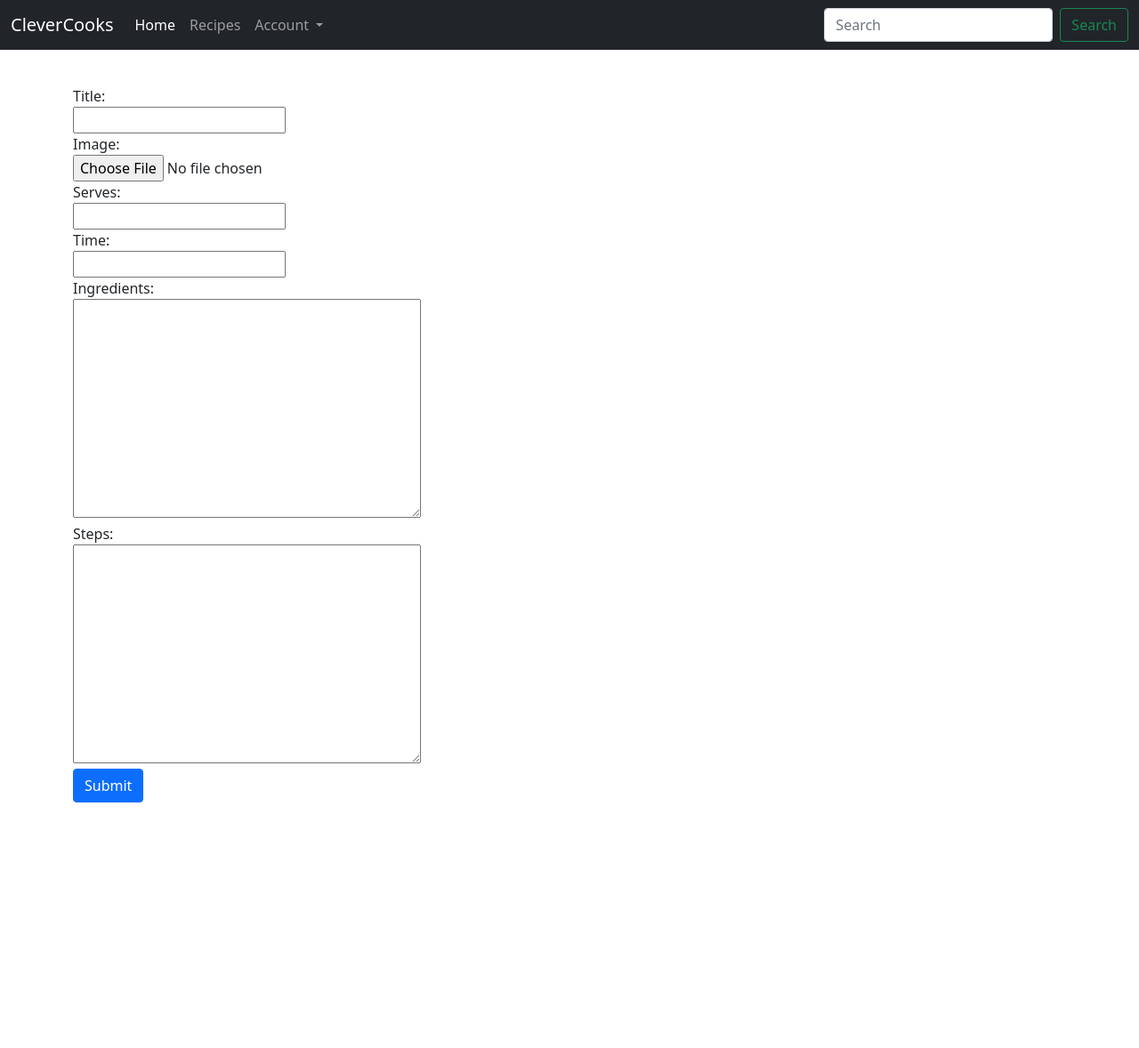
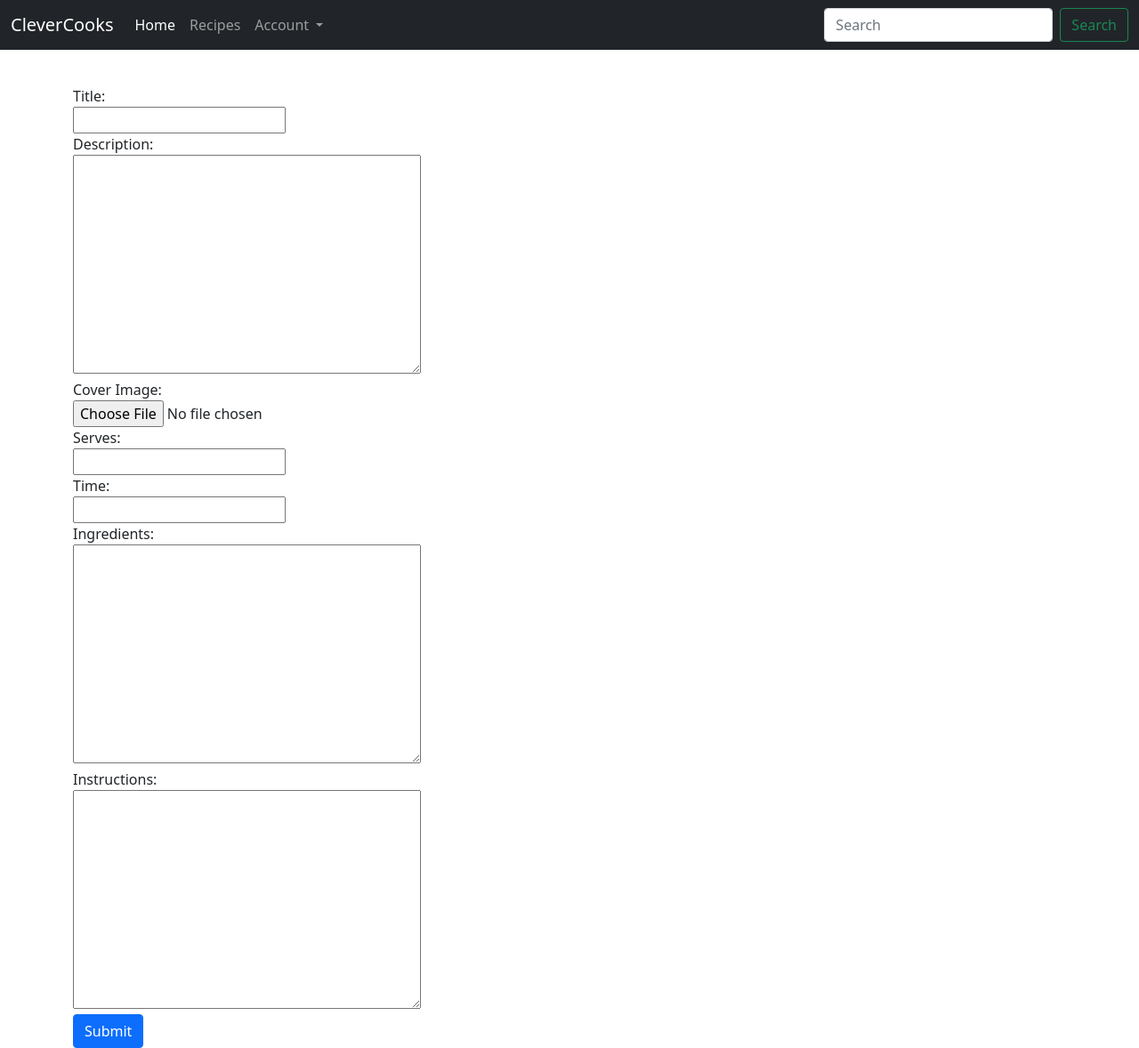
Before and after one commit to DhruvBundheliya/CleverCooks, a Django app: page /postrecipe in a window 1280 px wide. Shown: the whole page at 89% size. Before the commit the page ends 902 px from the top, so only its background shows below. Run offline with Django 3.2, Linux system fonts and the light colour scheme.

Commit message:
first commit

```diff
--- a/CleverCooks/urls.py
+++ b/CleverCooks/urls.py
@@ -15,9 +15,11 @@ Including another URLconf
 """
 from django.contrib import admin
 from django.urls import path,include
+from django.conf import settings
+from django.conf.urls.static import static
 
 urlpatterns = [
     path('admin/', admin.site.urls),
     path('',include('User.urls')),
      path('',include('Recipe.urls'))
-]
+]  + static(settings.MEDIA_URL, document_root = settings.MEDIA_ROOT)
--- a/Recipe/admin.py
+++ b/Recipe/admin.py
@@ -2,4 +2,4 @@ from django.contrib import admin
 from .models import Recipe
 @admin.register(Recipe)
 class RecipeModelAdmin(admin.ModelAdmin):
-    list_display = ['id','title','image','serves','time','ingredients','steps']
+    list_display = ['id','title','description','coverImage','serves','time','ingredients','instructions']
--- a/Recipe/models.py
+++ b/Recipe/models.py
@@ -5,11 +5,13 @@ from django.contrib.auth.models import User
 
 class Recipe(models.Model):
     title = models.CharField(max_length=200)
-    image= models.ImageField(upload_to="RecipeImage")
+    description = models.TextField()
+    coverImage= models.ImageField(upload_to="RecipeImage")
     serves = models.CharField(max_length=50)
     time = models.CharField(max_length=50)
     ingredients = models.TextField()
-    steps = models.TextField()
+    instructions = models.TextField()
+    pub_date = models.DateField()
 
     def __str__(self):
         return self.title
--- a/Recipe/templates/post_recipe.html
+++ b/Recipe/templates/post_recipe.html
@@ -11,8 +11,11 @@
         <br>
         <input type="text" name="title" maxlength="200" required id="id_title">
         <br>
-        <label for="id_image">Image:</label><br>
-        <input type="file" name="image" accept="image/*" required id="id_image"><br>
+        <label for="id_description">Description:</label><br>
+        <textarea name="description" cols="40" rows="10" required id="id_description"></textarea><br>
+
+        <label for="id_coverImage">Cover Image:</label><br>
+        <input type="file" name="coverImage" accept="image/*" required id="id_coverImage"><br>
 
         <label for="id_serves">Serves:</label><br>
         <input type="text" name="serves" maxlength="50" required id="id_serves"><br>
@@ -23,8 +26,8 @@
         <label for="id_ingredients">Ingredients:</label><br>
         <textarea name="ingredients" cols="40" rows="10" required id="id_ingredients"></textarea><br>
 
-        <label for="id_steps">Steps:</label><br>
-        <textarea name="steps" cols="40" rows="10" required id="id_steps"></textarea><br>
+        <label for="id_instructions">Instructions:</label><br>
+        <textarea name="instructions" cols="40" rows="10" required id="id_instructions"></textarea><br>
 
         <input type="submit" value="Submit" class="btn btn-primary" />
       </form>
--- a/Recipe/views.py
+++ b/Recipe/views.py
@@ -8,13 +8,15 @@ def index(request):
 def postrecipe(request):
     if request.method == 'POST':
         title = request.POST['title']
-        image = request.POST['image']
+        description = request.POST['description']
+        coverImage = request.POST['coverImage']
         serves = request.POST['serves']
         time = request.POST['time']
         ingredients = request.POST['ingredients']
-        steps = request.POST['steps']
-        recipe = Recipe(title=title, image=image,serves=serves,time=time,ingredients=ingredients,steps=steps)
+        instructions = request.POST['instructions']
+        recipe = Recipe(title=title,description=description, coverImage=coverImage,serves=serves,time=time,ingredients=ingredients,instructions=instructions)
         recipe.save()
+        return render(request,'recipes.html')
     return render(request,'post_recipe.html')
 
 
```
Also changed, not shown: Recipe/migrations/0005_auto_20211121_1329.py (added), Recipe/migrations/0006_recipe_pub_date.py (added), Recipe/migrations/0007_rename_image_recipe_coverimage.py (added), Recipe/migrations/0008_rename_coverimage_recipe_coverimage.py (added), media/RecipeImage/2_2.png (deleted).
